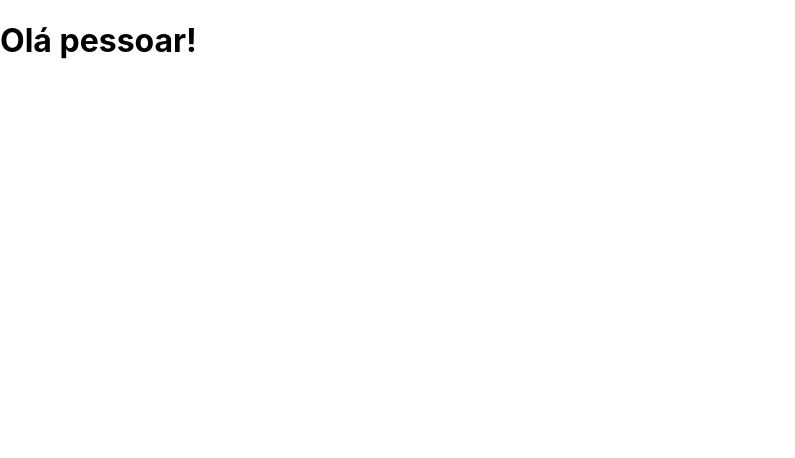
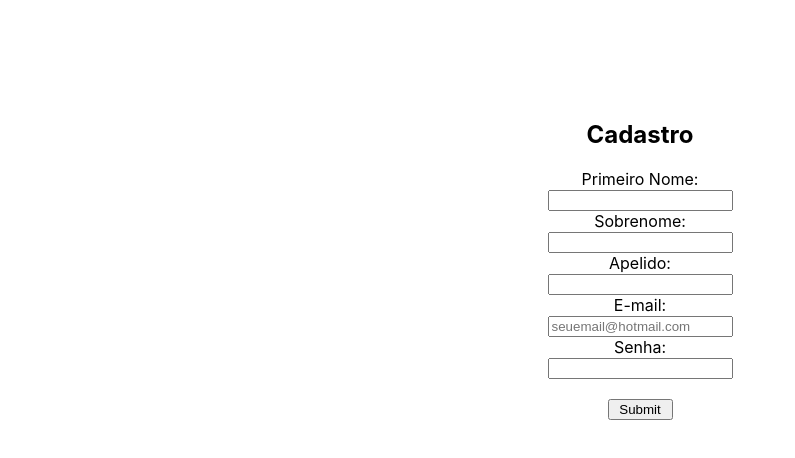
Before and after one commit to Lucasfranken131/front-end, a React (Create React App) app: page / in a window 1280 px wide. Shown: the top 458 px of the page, without its empty margins (0-795 px from the left). Built offline with nearby package versions, Linux system fonts and the light colour scheme.

Commit message:
correção do cadastro

```diff
--- a/package.json
+++ b/package.json
@@ -6,6 +6,7 @@
     "@testing-library/jest-dom": "^5.17.0",
     "@testing-library/react": "^13.4.0",
     "@testing-library/user-event": "^13.5.0",
+    "axios": "^1.6.2",
     "react": "^18.2.0",
     "react-dom": "^18.2.0",
     "react-scripts": "5.0.1",
--- a/src/App.js
+++ b/src/App.js
@@ -1,10 +1,12 @@
 import logo from './logo.svg';
 import './App.css';
-import Cadastro from './bolseiro/cadastro';
+import Cadastro from './Bolseiro/Cadastro';
 
 function App() {
   return (
-   <Cadastro/>
+    <div className='App'>
+    <Cadastro/>
+    </div>
   );
 }
 
--- /dev/null
+++ b/src/bolseiro/Cadastro.css
@@ -0,0 +1,10 @@
+.cadastro {
+    display: flex;
+    justify-content: space-around;
+    flex-direction: column;
+    align-items: center;
+}
+#submit {
+    width: 65px;
+
+}
--- /dev/null
+++ b/src/bolseiro/Login.css
@@ -0,0 +1,10 @@
+.login {
+    display: flex;
+    justify-content: space-around;
+    flex-direction: column;
+    align-items: center;
+}
+#submit {
+    width: 65px;
+
+}
--- a/src/bolseiro/cadastro.jsx
+++ b/src/bolseiro/cadastro.jsx
@@ -1,11 +1,76 @@
+import { useState } from "react";
+import "./Cadastro.css"
+const Cadastro = () =>{
+    const registrar = async(first_name, last_name, username, email, password) => {
+        console.log(first_name)
+        console.log(last_name)
+        console.log(username)
+        console.log(email)
+        console.log(password)
+    }
+    function validateFormData(firstName, lastName, username, email, password) {
+        const errors = [];
 
-function Cadastro (){
+        // Validate first name
+        if (!firstName.trim()) {
+          errors.push('First name is required');
+        }
+
+        // Validate last name
+        if (!lastName.trim()) {
+          errors.push('Last name is required');
+        }
+
+        // Validate username
+        if (!username.trim()) {
+          errors.push('Username is required');
+        } else if (!/[a-zA-Z0-9_-]+/.test(username)) {
+          errors.push('Username can only contain letters, numbers, hyphens, and underscores');
+        }
+
+        // Validate email
+        if (!email.trim()) {
+          errors.push('Email is required');
+        } else if (!/\b[a-z0-9._%+-]+@[a-z]+\.[a-z]{2,}\b/.test(email)) {
+          errors.push('Please enter a valid email address');
+        }
+
+        // Validate password
+        if (password.length < 8 || password.length > 16) {
+          errors.push('Password must be between 8 and 16 characters long');
+        }
+
+        if (errors.length > 0) {
+          const errorDivs = document.querySelectorAll('.error');
+          for (let i = 0; i < errorDivs.length; i++) {
+            errorDivs[i].textContent = errors[i];
+          }
+          console.log("Retornou false: ",errors)
+          return false;
+        } else {
+          registrar(firstName, lastName, username, email, password)
+          console.log("Retornou true: ",errors)
+          return true;
+        }
+      }
     return(
-        <div>
-            <header>
-                <h1>Olá pessoar!</h1>
-            </header>
-        </div>
+        <header>
+                <div className="cadastro">
+                    <br/>
+                    <br/>
+                    <br/>
+                    <br/>
+                    <br/>
+                    <h2>Cadastro</h2>
+                    <label>Primeiro Nome: <br/><input type="text" id="first_name"  required/></label>
+                    <label>Sobrenome: <br/><input type="text" id="last_name" required/></label>
+                    <label>Apelido: <br/><input type="text" id="username" required/></label>
+                    <label>E-mail: <br/><input type="text" id="email" placeholder="seuemail@hotmail.com"required/></label>
+                    <label>Senha: <br/><input type="password" minLength="8" maxLength="16" id="password" required/></label>
+                    <br/>
+                    <input id="submit"type="submit" onClick={() => validateFormData(document.getElementById('first_name').value, document.getElementById('last_name').value, document.getElementById('username').value, document.getElementById('email').value, document.getElementById('password').value)} />
+                </div>
+        </header>
     );
 }
 export default Cadastro;
```
Also changed, not shown: src/bolseiro/Login.jsx (added, +13 -0 lines), 1 other file (tests, documents, lock files or other folders).
